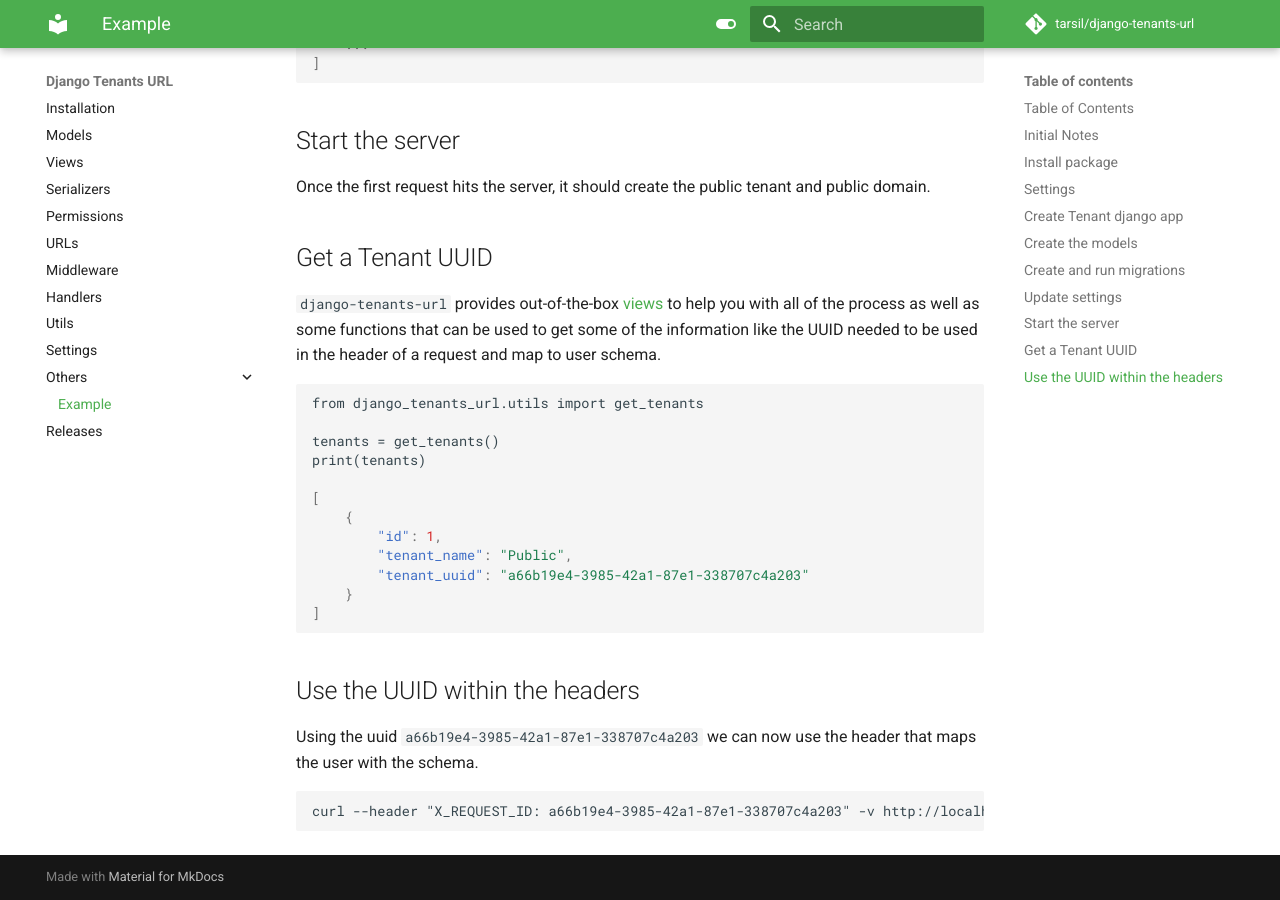
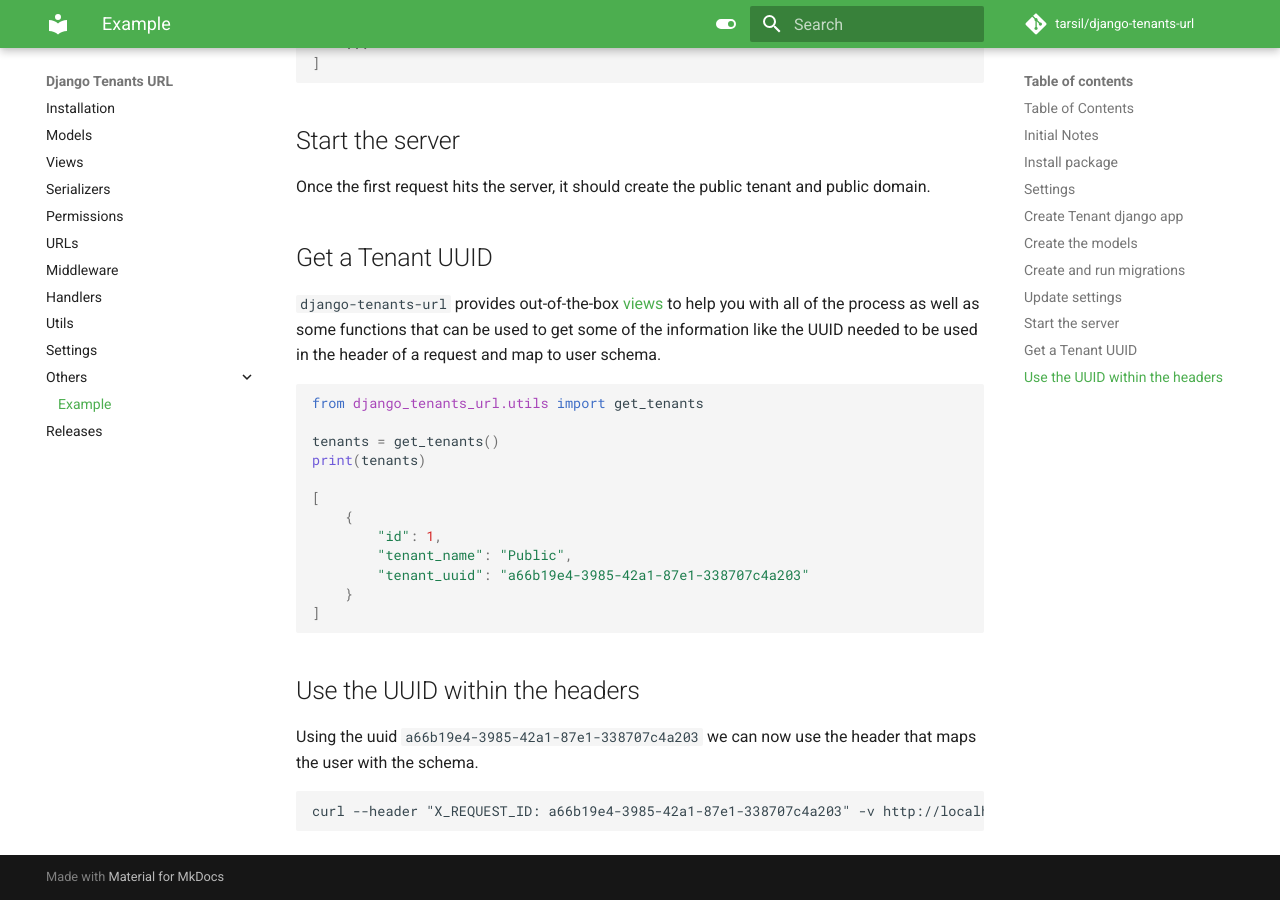
Before and after one commit to tarsil/django-tenants-url, an MkDocs documentation site: the page built from docs/example.md, in a window 1280 px wide and 900 px high, scrolled down 2766 px. Built offline with MkDocs 1.6.1 and Material for MkDocs 9.7.7, drawn with Linux system fonts in a browser that asks for light colours; comment, search, counter and statistics services are not loaded.

Commit message:
Update example.md

````diff
--- a/docs/example.md
+++ b/docs/example.md
@@ -145,7 +145,7 @@
 as some functions that can be used to get some of the information like the UUID needed
 to be used in the header of a request and map to user schema.
 
-```JSON
+```python
 from django_tenants_url.utils import get_tenants
 
 tenants = get_tenants()
````
